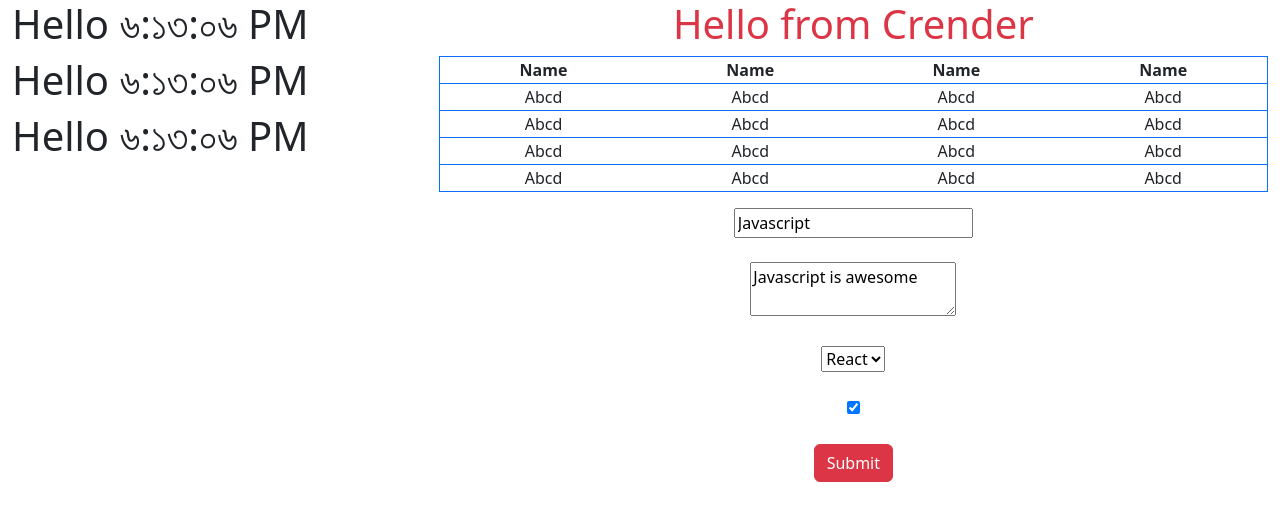
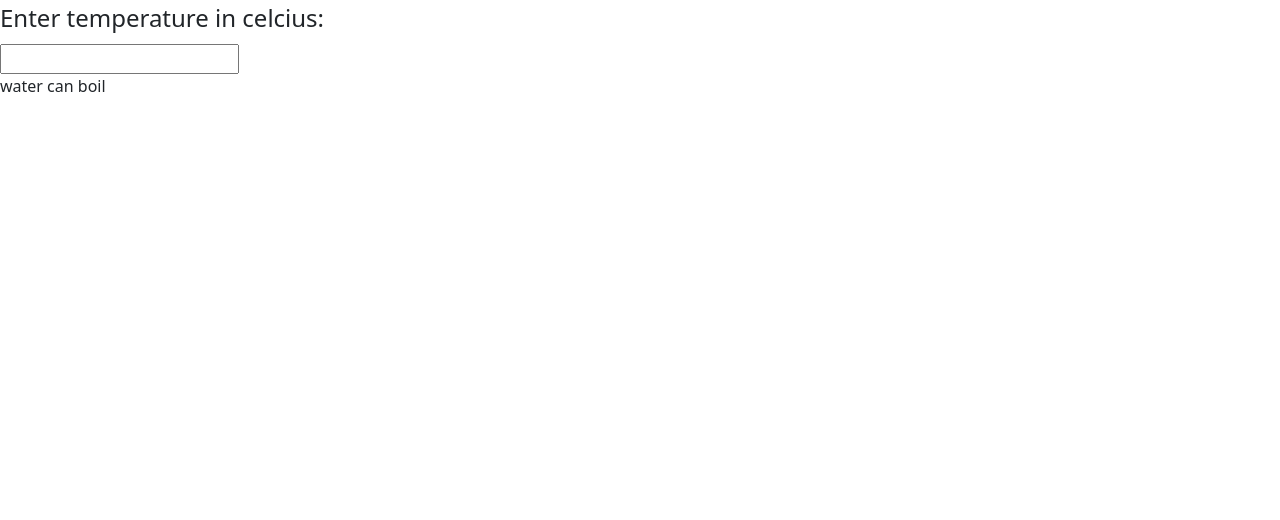
Before and after one commit to gitbyhabib/reactsetup, a React (Create React App) app: page / in a window 1280 px wide. Shown: the top 520 px of the page. Built offline with nearby package versions, Linux system fonts and the light colour scheme.

Commit message:
initial process  done

```diff
--- a/src/App.js
+++ b/src/App.js
@@ -1,22 +1,10 @@
-import Crender from "./components/Crender";
+import Calculator from "./components/Calculator";
 
-import Clocklist from "./components/Clocklist";
-import Form from "./components/Form";
 function App() {
-
-  const quantities = [1, 2, 3];
 
   console.log('app rended')
   return (
-    <div className="row m-0" >
-      <div className="col-4">
-        <Clocklist quantities={quantities}  />
-      </div>
-      <div className="col-8 text-center">
-        <Crender/>
-        <Form/>
-      </div>
-    </div>
+   <Calculator/>
   );
 }
 
--- /dev/null
+++ b/src/components/Boil.js
@@ -0,0 +1,15 @@
+import React from 'react'
+
+export default function Boil({ celsius = 0 }) {
+
+
+    if (celsius >= 100) {
+        return (
+            <p>water can boil</p>
+        )
+    }
+      return (
+            <p>water can boil</p>
+        )
+
+}
--- /dev/null
+++ b/src/components/Calculator.js
@@ -0,0 +1,31 @@
+import React, { Component } from 'react';
+import Boil from './Boil';
+
+class Calculator extends Component {
+
+    state = {
+        temperature:''
+    }
+    onTempchange = (e) => {
+        this.setState({
+            temperature: e.target.value,
+        })
+    }
+    render() {
+
+
+        const {temperature} =this.state
+        return (
+            <div>
+                <fieldset>
+                    <legend>Enter temperature in celcius:</legend>
+                    <input type="text" value={temperature} onChange={this.onTempchange} />
+                </fieldset>
+
+                <Boil celsius={parseFloat(temperature)}/>
+            </div>
+        );
+    }
+}
+
+export default Calculator;
--- a/src/components/Form.js
+++ b/src/components/Form.js
@@ -67,8 +67,8 @@ class Form extends Component {
 
                 <input type="Submit" value='Submit' className='btn btn-danger' />
 
-           {/*      <p>{title}</p> */}
-                {/* <p>{selectval}</p> */}
+                <p>{title}</p>
+                <p>{selectval}</p>
 
             </form>
         );
```
